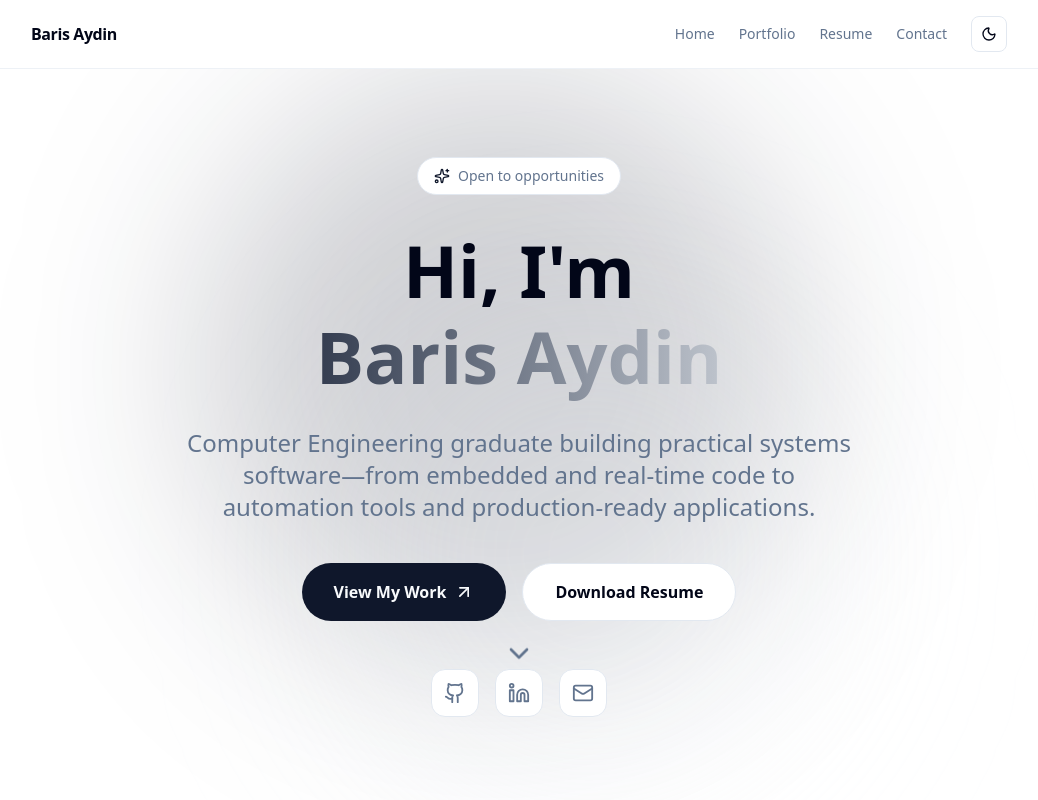
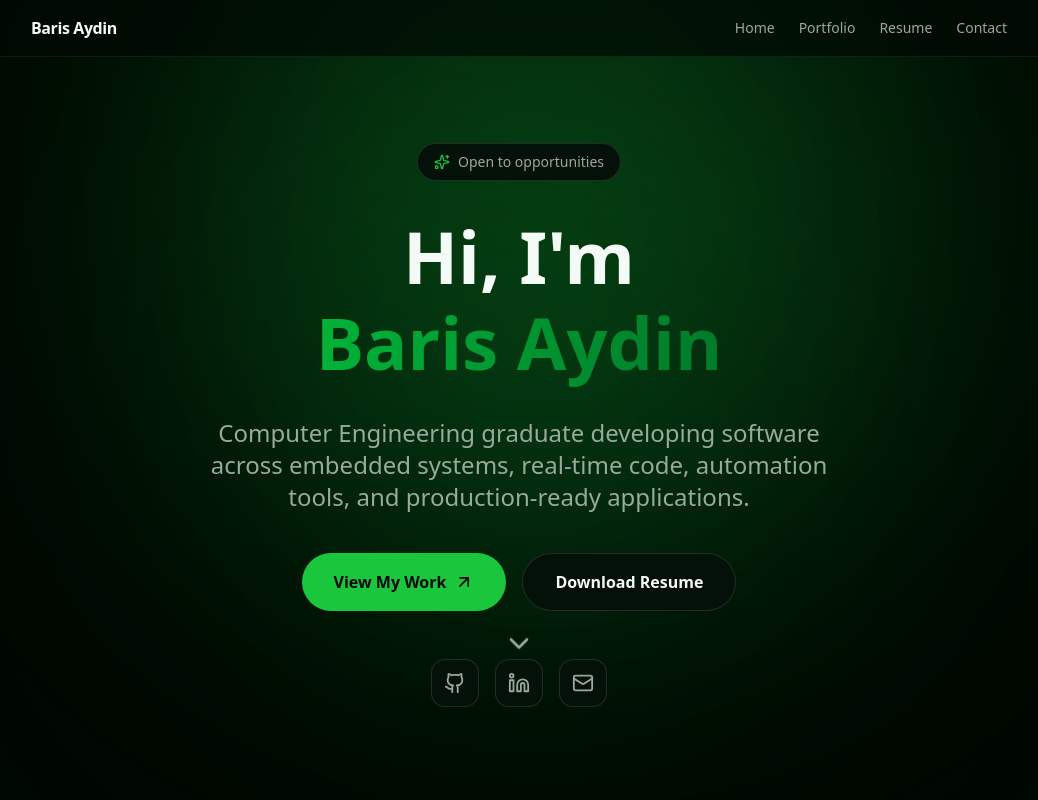
Before and after one commit to baris-aydin/personal-site, a Next.js app: page / in a window 1280 px wide. Shown: the top 800 px of the page, without its empty margins (121-1159 px from the left). Built offline with nearby package versions, Linux system fonts and the light colour scheme.

Commit message:
UI changes and website v1.0

```diff
--- a/app/globals.css
+++ b/app/globals.css
@@ -3,40 +3,56 @@
 
 @custom-variant dark (&:is(.dark *));
 
+/* --------------------------------------------------
+   Tailwind v4 theme bindings (OKLCH)
+-------------------------------------------------- */
 @theme inline {
-  --color-background: var(--background);
-  --color-foreground: var(--foreground);
+  --color-background: oklch(var(--background));
+  --color-foreground: oklch(var(--foreground));
+
   --font-sans: var(--font-geist-sans);
   --font-mono: var(--font-geist-mono);
-  --color-sidebar-ring: var(--sidebar-ring);
-  --color-sidebar-border: var(--sidebar-border);
-  --color-sidebar-accent-foreground: var(--sidebar-accent-foreground);
-  --color-sidebar-accent: var(--sidebar-accent);
-  --color-sidebar-primary-foreground: var(--sidebar-primary-foreground);
-  --color-sidebar-primary: var(--sidebar-primary);
-  --color-sidebar-foreground: var(--sidebar-foreground);
-  --color-sidebar: var(--sidebar);
-  --color-chart-5: var(--chart-5);
-  --color-chart-4: var(--chart-4);
-  --color-chart-3: var(--chart-3);
-  --color-chart-2: var(--chart-2);
-  --color-chart-1: var(--chart-1);
-  --color-ring: var(--ring);
-  --color-input: var(--input);
-  --color-border: var(--border);
-  --color-destructive: var(--destructive);
-  --color-accent-foreground: var(--accent-foreground);
-  --color-accent: var(--accent);
-  --color-muted-foreground: var(--muted-foreground);
-  --color-muted: var(--muted);
-  --color-secondary-foreground: var(--secondary-foreground);
-  --color-secondary: var(--secondary);
-  --color-primary-foreground: var(--primary-foreground);
-  --color-primary: var(--primary);
-  --color-popover-foreground: var(--popover-foreground);
-  --color-popover: var(--popover);
-  --color-card-foreground: var(--card-foreground);
-  --color-card: var(--card);
+
+  --color-card: oklch(var(--card));
+  --color-card-foreground: oklch(var(--card-foreground));
+
+  --color-popover: oklch(var(--popover));
+  --color-popover-foreground: oklch(var(--popover-foreground));
+
+  --color-primary: oklch(var(--primary));
+  --color-primary-foreground: oklch(var(--primary-foreground));
+
+  --color-secondary: oklch(var(--secondary));
+  --color-secondary-foreground: oklch(var(--secondary-foreground));
+
+  --color-muted: oklch(var(--muted));
+  --color-muted-foreground: oklch(var(--muted-foreground));
+
+  --color-accent: oklch(var(--accent));
+  --color-accent-foreground: oklch(var(--accent-foreground));
+
+  --color-destructive: oklch(var(--destructive));
+
+  --color-border: oklch(var(--border));
+  --color-input: oklch(var(--input));
+  --color-ring: oklch(var(--ring));
+
+  /* Optional extras you had */
+  --color-chart-1: oklch(var(--chart-1));
+  --color-chart-2: oklch(var(--chart-2));
+  --color-chart-3: oklch(var(--chart-3));
+  --color-chart-4: oklch(var(--chart-4));
+  --color-chart-5: oklch(var(--chart-5));
+
+  --color-sidebar: oklch(var(--sidebar));
+  --color-sidebar-foreground: oklch(var(--sidebar-foreground));
+  --color-sidebar-primary: oklch(var(--sidebar-primary));
+  --color-sidebar-primary-foreground: oklch(var(--sidebar-primary-foreground));
+  --color-sidebar-accent: oklch(var(--sidebar-accent));
+  --color-sidebar-accent-foreground: oklch(var(--sidebar-accent-foreground));
+  --color-sidebar-border: oklch(var(--sidebar-border));
+  --color-sidebar-ring: oklch(var(--sidebar-ring));
+
   --radius-sm: calc(var(--radius) - 4px);
   --radius-md: calc(var(--radius) - 2px);
   --radius-lg: var(--radius);
@@ -46,75 +62,110 @@
   --radius-4xl: calc(var(--radius) + 16px);
 }
 
+/* --------------------------------------------------
+   Brand theme: GREEN + DARK GREEN (OKLCH triplets)
+-------------------------------------------------- */
 :root {
   --radius: 0.625rem;
-  --background: oklch(1 0 0);
-  --foreground: oklch(0.129 0.042 264.695);
-  --card: oklch(1 0 0);
-  --card-foreground: oklch(0.129 0.042 264.695);
-  --popover: oklch(1 0 0);
-  --popover-foreground: oklch(0.129 0.042 264.695);
-  --primary: oklch(0.208 0.042 265.755);
-  --primary-foreground: oklch(0.984 0.003 247.858);
-  --secondary: oklch(0.968 0.007 247.896);
-  --secondary-foreground: oklch(0.208 0.042 265.755);
-  --muted: oklch(0.968 0.007 247.896);
-  --muted-foreground: oklch(0.554 0.046 257.417);
-  --accent: oklch(0.968 0.007 247.896);
-  --accent-foreground: oklch(0.208 0.042 265.755);
-  --destructive: oklch(0.577 0.245 27.325);
-  --border: oklch(0.929 0.013 255.508);
-  --input: oklch(0.929 0.013 255.508);
-  --ring: oklch(0.704 0.04 256.788);
-  --chart-1: oklch(0.646 0.222 41.116);
-  --chart-2: oklch(0.6 0.118 184.704);
-  --chart-3: oklch(0.398 0.07 227.392);
-  --chart-4: oklch(0.828 0.189 84.429);
-  --chart-5: oklch(0.769 0.188 70.08);
-  --sidebar: oklch(0.984 0.003 247.858);
-  --sidebar-foreground: oklch(0.129 0.042 264.695);
-  --sidebar-primary: oklch(0.208 0.042 265.755);
-  --sidebar-primary-foreground: oklch(0.984 0.003 247.858);
-  --sidebar-accent: oklch(0.968 0.007 247.896);
-  --sidebar-accent-foreground: oklch(0.208 0.042 265.755);
-  --sidebar-border: oklch(0.929 0.013 255.508);
-  --sidebar-ring: oklch(0.704 0.04 256.788);
+
+  /* light */
+  --background: 1 0 0;
+  --foreground: 0.16 0.02 155;
+
+  --card: 1 0 0;
+  --card-foreground: 0.16 0.02 155;
+
+  --popover: 1 0 0;
+  --popover-foreground: 0.16 0.02 155;
+
+  /* ✅ green + dark green */
+  --primary: 0.62 0.19 145;              /* green */
+  --primary-foreground: 0.98 0.01 150;   /* near-white */
+
+  --secondary: 0.42 0.12 150;            /* dark green */
+  --secondary-foreground: 0.98 0.01 150;
+
+  --muted: 0.96 0.01 150;
+  --muted-foreground: 0.48 0.03 155;
+
+  --accent: 0.96 0.01 150;
+  --accent-foreground: 0.16 0.02 155;
+
+  --destructive: 0.62 0.20 25;
+
+  --border: 0.92 0.02 155;
+  --input: 0.92 0.02 155;
+  --ring: 0.62 0.19 145;
+
+  /* charts (optional) */
+  --chart-1: 0.62 0.19 145;
+  --chart-2: 0.60 0.12 184;
+  --chart-3: 0.45 0.08 227;
+  --chart-4: 0.80 0.16 90;
+  --chart-5: 0.74 0.16 70;
+
+  /* sidebar (optional) */
+  --sidebar: 1 0 0;
+  --sidebar-foreground: 0.16 0.02 155;
+  --sidebar-primary: 0.62 0.19 145;
+  --sidebar-primary-foreground: 0.98 0.01 150;
+  --sidebar-accent: 0.96 0.01 150;
+  --sidebar-accent-foreground: 0.16 0.02 155;
+  --sidebar-border: 0.92 0.02 155;
+  --sidebar-ring: 0.62 0.19 145;
 }
 
 .dark {
-  --background: oklch(0.129 0.042 264.695);
-  --foreground: oklch(0.984 0.003 247.858);
-  --card: oklch(0.208 0.042 265.755);
-  --card-foreground: oklch(0.984 0.003 247.858);
-  --popover: oklch(0.208 0.042 265.755);
-  --popover-foreground: oklch(0.984 0.003 247.858);
-  --primary: oklch(0.929 0.013 255.508);
-  --primary-foreground: oklch(0.208 0.042 265.755);
-  --secondary: oklch(0.279 0.041 260.031);
-  --secondary-foreground: oklch(0.984 0.003 247.858);
-  --muted: oklch(0.279 0.041 260.031);
-  --muted-foreground: oklch(0.704 0.04 256.788);
-  --accent: oklch(0.279 0.041 260.031);
-  --accent-foreground: oklch(0.984 0.003 247.858);
-  --destructive: oklch(0.704 0.191 22.216);
-  --border: oklch(1 0 0 / 10%);
-  --input: oklch(1 0 0 / 15%);
-  --ring: oklch(0.551 0.027 264.364);
-  --chart-1: oklch(0.488 0.243 264.376);
-  --chart-2: oklch(0.696 0.17 162.48);
-  --chart-3: oklch(0.769 0.188 70.08);
-  --chart-4: oklch(0.627 0.265 303.9);
-  --chart-5: oklch(0.645 0.246 16.439);
-  --sidebar: oklch(0.208 0.042 265.755);
-  --sidebar-foreground: oklch(0.984 0.003 247.858);
-  --sidebar-primary: oklch(0.488 0.243 264.376);
-  --sidebar-primary-foreground: oklch(0.984 0.003 247.858);
-  --sidebar-accent: oklch(0.279 0.041 260.031);
-  --sidebar-accent-foreground: oklch(0.984 0.003 247.858);
-  --sidebar-border: oklch(1 0 0 / 10%);
-  --sidebar-ring: oklch(0.551 0.027 264.364);
+  /* dark */
+  --background: 0.12 0.03 155;
+  --foreground: 0.98 0.01 150;
+
+  --card: 0.16 0.03 155;
+  --card-foreground: 0.98 0.01 150;
+
+  --popover: 0.16 0.03 155;
+  --popover-foreground: 0.98 0.01 150;
+
+  /* ✅ green + dark green */
+  --primary: 0.72 0.22 145;              /* brighter green glow */
+  --primary-foreground: 0.12 0.03 155;
+
+  --secondary: 0.45 0.14 150;            /* dark green */
+  --secondary-foreground: 0.98 0.01 150;
+
+  --muted: 0.20 0.03 155;
+  --muted-foreground: 0.72 0.03 150;
+
+  --accent: 0.20 0.03 155;
+  --accent-foreground: 0.98 0.01 150;
+
+  --destructive: 0.65 0.20 25;
+
+  --border: 1 0 0 / 0.12;
+  --input: 1 0 0 / 0.15;
+  --ring: 0.72 0.22 145;
+
+  /* charts (optional) */
+  --chart-1: 0.72 0.22 145;
+  --chart-2: 0.70 0.17 162;
+  --chart-3: 0.75 0.16 70;
+  --chart-4: 0.65 0.20 305;
+  --chart-5: 0.66 0.20 25;
+
+  /* sidebar (optional) */
+  --sidebar: 0.16 0.03 155;
+  --sidebar-foreground: 0.98 0.01 150;
+  --sidebar-primary: 0.72 0.22 145;
+  --sidebar-primary-foreground: 0.12 0.03 155;
+  --sidebar-accent: 0.20 0.03 155;
+  --sidebar-accent-foreground: 0.98 0.01 150;
+  --sidebar-border: 1 0 0 / 0.12;
+  --sidebar-ring: 0.72 0.22 145;
 }
 
+/* --------------------------------------------------
+   Base styles
+-------------------------------------------------- */
 @layer base {
   * {
     @apply border-border outline-ring/50;
@@ -123,64 +174,29 @@
     @apply bg-background text-foreground;
   }
 }
+
+/* --------------------------------------------------
+   Glow + helpers (OKLCH-safe)
+-------------------------------------------------- */
 :root {
-  --glow-primary: 0 0 40px hsl(var(--primary) / 0.35);
+  --glow-primary: 0 0 48px oklch(var(--primary) / 0.38);
 }
 
-/* Gradient title */
+/* Gradient helper if you use it anywhere */
 .gradient-text {
   background: linear-gradient(
     90deg,
-    hsl(var(--primary)) 0%,
-    hsl(var(--secondary)) 100%
+    oklch(var(--primary)) 0%,
+    oklch(var(--secondary)) 100%
   );
   -webkit-background-clip: text;
   background-clip: text;
   color: transparent;
 }
 
-/* Simple entry animation */
-@keyframes fadeInUp {
-  from {
-    opacity: 0;
-    transform: translateY(14px);
-  }
-  to {
-    opacity: 1;
-    transform: translateY(0);
-  }
-}
-
-.fade-in-up {
-  opacity: 0;
-  animation: fadeInUp 700ms ease forwards;
-}
-
-.delay-100 { animation-delay: 100ms; }
-.delay-200 { animation-delay: 200ms; }
-.delay-300 { animation-delay: 300ms; }
-.delay-400 { animation-delay: 400ms; }
-
-.card-hover:hover {
-  transform: translateY(-2px);
-}
-:root {
-  --glow-primary: 0 0 40px hsl(var(--primary) / 0.35);
-}
-
-/* Gradient text helper */
-.gradient-text {
-  background: linear-gradient(
-    90deg,
-    hsl(var(--primary)) 0%,
-    hsl(var(--secondary)) 100%
-  );
-  -webkit-background-clip: text;
-  background-clip: text;
-  color: transparent;
-}
-
-/* Entry animation */
+/* --------------------------------------------------
+   Animations
+-------------------------------------------------- */
 @keyframes fadeInUp {
   from {
     opacity: 0;
@@ -211,23 +227,36 @@
 }
 .card-hover:hover {
   transform: translateY(-2px);
-  box-shadow: 0 10px 30px hsl(0 0% 0% / 0.25);
+  box-shadow: 0 10px 30px rgb(0 0 0 / 0.25);
 }
 
 /* Glass / blur panel */
 .glass {
-  background: hsl(var(--background) / 0.70);
+  background: oklch(var(--background) / 0.70);
   backdrop-filter: blur(12px);
   -webkit-backdrop-filter: blur(12px);
 }
 
-/* Soft animated blob */
+/* Animated background blob */
 @keyframes blobFloat {
   0% { transform: translate(0, 0) scale(1); }
-  50% { transform: translate(10px, -12px) scale(1.05); }
+  50% { transform: translate(12px, -16px) scale(1.05); }
   100% { transform: translate(0, 0) scale(1); }
 }
 
 .blob {
-  animation: blobFloat 10s ease-in-out infinite;
+  animation: blobFloat 12s ease-in-out infinite;
 }
+
+
+/* --------------------------------------------------
+   Scrolling: keep normal page scrolling
+-------------------------------------------------- */
+html,
+body {
+  height: 100%;
+}
+
+body {
+  overflow-x: hidden;
+}
--- a/app/layout.tsx
+++ b/app/layout.tsx
@@ -1,12 +1,9 @@
 import "./globals.css";
-import { ThemeProvider } from "@/components/theme-provider";
 
 export default function RootLayout({ children }: { children: React.ReactNode }) {
   return (
-    <html lang="en" suppressHydrationWarning>
-      <body>
-        <ThemeProvider>{children}</ThemeProvider>
-      </body>
+    <html lang="en" className="dark">
+      <body>{children}</body>
     </html>
   );
 }
--- a/app/page.tsx
+++ b/app/page.tsx
@@ -13,15 +13,22 @@ import {
 } from "lucide-react";
 import { SiteNav } from "@/components/site-nav";
 
-const AnimatedCounter = ({ end, duration = 2000 }: { end: number; duration?: number }) => {
+const AnimatedCounter = ({
+  end,
+  duration = 2000,
+}: {
+  end: number;
+  duration?: number;
+}) => {
   const [count, setCount] = useState(0);
   const ref = useRef<HTMLSpanElement>(null);
   const [isVisible, setIsVisible] = useState(false);
 
   useEffect(() => {
-    const observer = new IntersectionObserver(([entry]) => setIsVisible(entry.isIntersecting), {
-      threshold: 0.1,
-    });
+    const observer = new IntersectionObserver(
+      ([entry]) => setIsVisible(entry.isIntersecting),
+      { threshold: 0.1 }
+    );
     if (ref.current) observer.observe(ref.current);
     return () => observer.disconnect();
   }, []);
@@ -77,7 +84,10 @@ const ProjectCard = ({
       <p className="text-muted-foreground mb-4 leading-relaxed">{description}</p>
       <div className="flex flex-wrap gap-2">
         {tags.map((tag) => (
-          <span key={tag} className="px-3 py-1 text-xs font-medium bg-muted text-muted-foreground rounded-full">
+          <span
+            key={tag}
+            className="px-3 py-1 text-xs font-medium bg-muted text-muted-foreground rounded-full"
+          >
             {tag}
           </span>
         ))}
@@ -91,7 +101,7 @@ export default function HomePage() {
 
   useEffect(() => {
     const handleScroll = () => setScrollY(window.scrollY);
-    window.addEventListener("scroll", handleScroll);
+    window.addEventListener("scroll", handleScroll, { passive: true });
     return () => window.removeEventListener("scroll", handleScroll);
   }, []);
 
@@ -120,23 +130,30 @@ export default function HomePage() {
   ];
 
   return (
-    <div className="min-h-screen bg-background text-foreground overflow-hidden">
+    <div className="relative min-h-screen bg-background text-foreground overflow-x-hidden">
       <SiteNav />
 
-      {/* Hero */}
-      <section className="min-h-[calc(100vh-64px)] relative flex items-center justify-center px-4">
-        {/* Animated gradient blobs */}
-        <div className="absolute inset-0 overflow-hidden">
+      {/* ✅ Page-level moving glow (does NOT stop at hero) */}
+      <div className="pointer-events-none absolute inset-0 z-0 overflow-visible">
         <div
-            className="absolute top-0 left-1/4 w-[600px] h-[600px] bg-primary/20 rounded-full blur-[100px] transition-transform duration-1000"
-            style={{ transform: `translateY(${scrollY * 0.2}px)` }}
+          className="absolute -top-40 left-1/4 h-[700px] w-[700px] rounded-full bg-primary/25 blur-[140px] transition-transform duration-700"
+          style={{ transform: `translateY(${scrollY * 0.18}px)` }}
         />
         <div
-            className="absolute bottom-0 right-1/4 w-[500px] h-[500px] bg-secondary/20 rounded-full blur-[100px] transition-transform duration-1000"
-            style={{ transform: `translateY(${-scrollY * 0.15}px)` }}
+          className="absolute top-10 right-1/4 h-[620px] w-[620px] rounded-full bg-secondary/20 blur-[140px] transition-transform duration-700"
+          style={{ transform: `translateY(${-scrollY * 0.12}px)` }}
+        />
+        {/* a mid-page glow so the effect continues further down */}
+        <div
+          className="absolute top-[55%] left-[18%] h-[720px] w-[720px] rounded-full bg-primary/12 blur-[160px] transition-transform duration-700"
+          style={{ transform: `translateY(${scrollY * 0.06}px)` }}
         />
       </div>
 
+      {/* Everything else above the glow */}
+      <div className="relative z-10">
+        {/* Hero */}
+        <section className="min-h-[calc(100vh-64px)] relative flex items-center justify-center px-4">
           <div className="relative z-10 text-center max-w-4xl mx-auto">
             <div className="fade-in-up">
               <span className="inline-flex items-center gap-2 px-4 py-2 bg-card border border-border rounded-full text-sm text-muted-foreground mb-8">
@@ -146,13 +163,14 @@ export default function HomePage() {
             </div>
 
             <h1 className="text-5xl md:text-7xl font-bold mb-6 leading-[1.2] fade-in-up delay-100">
-            <span className="block text-foreground">Hi, I'm</span>
-            <span className="block bg-gradient-to-r from-primary to-secondary bg-clip-text text-transparent leading-[1.2] pb-1">Baris Aydin</span>
+              <span className="block text-foreground">Hi, I&apos;m</span>
+              <span className="block bg-gradient-to-r from-primary to-secondary bg-clip-text text-transparent leading-[1.2] pb-2">
+                Baris Aydin
+              </span>
             </h1>
 
             <p className="text-xl md:text-2xl text-muted-foreground mb-10 max-w-2xl mx-auto fade-in-up delay-200">
-            Computer Engineering graduate building practical systems software—from embedded and real-time code to
-            automation tools and production-ready applications.
+              Computer Engineering graduate developing software across embedded systems, real-time code, automation tools, and production-ready applications.
             </p>
 
             <div className="flex flex-wrap justify-center gap-4 fade-in-up delay-300">
@@ -174,7 +192,6 @@ export default function HomePage() {
               </a>
             </div>
 
-          {/* Social links */}
             <div className="flex justify-center gap-4 mt-12 fade-in-up delay-400">
               <Link
                 href="https://github.com/baris-aydin"
@@ -195,7 +212,7 @@ export default function HomePage() {
                 <Linkedin size={22} />
               </Link>
               <Link
-              href="brsalpaydn@gmail.com"
+                href="mailto:brsalpaydn@gmail.com"
                 className="p-3 bg-card border border-border rounded-xl text-muted-foreground hover:text-primary hover:border-primary transition-all duration-300"
                 aria-label="Email"
               >
@@ -203,40 +220,20 @@ export default function HomePage() {
               </Link>
             </div>
 
-          {/* Scroll indicator */}
             <div className="absolute bottom-10 left-1/2 -translate-x-1/2 animate-bounce">
               <ChevronDown className="text-muted-foreground" size={32} />
             </div>
           </div>
         </section>
 
-      {/* Stats (optional but looks great) */}
-      <section className="py-20 px-4 bg-card/50">
-        <div className="max-w-6xl mx-auto grid grid-cols-2 md:grid-cols-3 gap-8">
-          {[
-            { value: 10, suffix: "+", label: "Major Projects" },
-            { value: 2, suffix: "+", label: "Domains (Embedded & Web)" },
-            { value: 50, suffix: "+", label: "Students Supported" },
-          ].map((stat, i) => (
-            <div key={stat.label} className="text-center fade-in-up" style={{ animationDelay: `${i * 100}ms` }}>
-              <div className="text-4xl md:text-5xl font-bold text-foreground mb-2">
-                <AnimatedCounter end={stat.value} />
-                {stat.suffix}
-              </div>
-              <div className="text-muted-foreground">{stat.label}</div>
-            </div>
-          ))}
-        </div>
-      </section>
-
         {/* Featured Projects */}
-      <section className="py-20 px-4">
+        <section className="py-20 px-4 relative">
           <div className="max-w-6xl mx-auto">
             <div className="text-center mb-16 fade-in-up">
               <span className="text-primary font-medium mb-2 block">Portfolio</span>
               <h2 className="text-4xl md:text-5xl font-bold text-foreground mb-4">Featured Projects</h2>
               <p className="text-muted-foreground max-w-2xl mx-auto">
-              A few highlights. See the full list with detailed write-ups and GitHub links.
+                A few highlights. See the full list with detailed information and GitHub links.
               </p>
             </div>
 
@@ -258,7 +255,7 @@ export default function HomePage() {
         </section>
 
         {/* Contact CTA */}
-      <section className="py-20 px-4">
+        <section className="py-20 px-4 relative">
           <div className="max-w-4xl mx-auto text-center">
             <div className="p-12 bg-gradient-to-br from-primary/10 via-card to-secondary/10 border border-border rounded-3xl fade-in-up">
               <h2 className="text-3xl md:text-4xl font-bold text-foreground mb-4">Let’s connect</h2>
@@ -277,14 +274,23 @@ export default function HomePage() {
 
         <footer className="py-8 px-4 border-t border-border">
           <div className="max-w-6xl mx-auto flex flex-col md:flex-row items-center justify-between gap-4">
-          <p className="text-muted-foreground text-sm">© {new Date().getFullYear()} Baris Aydin. All rights reserved.</p>
+            <p className="text-muted-foreground text-sm">
+              © {new Date().getFullYear()} Baris Aydin. All rights reserved.
+            </p>
             <div className="flex gap-6 text-sm text-muted-foreground">
-            <Link href="/projects" className="hover:text-primary transition-colors">Projects</Link>
-            <Link href="/resume" className="hover:text-primary transition-colors">Resume</Link>
-            <Link href="/contact" className="hover:text-primary transition-colors">Contact</Link>
+              <Link href="/projects" className="hover:text-primary transition-colors">
+                Portfolio
+              </Link>
+              <Link href="/resume" className="hover:text-primary transition-colors">
+                Resume
+              </Link>
+              <Link href="/contact" className="hover:text-primary transition-colors">
+                Contact
+              </Link>
             </div>
           </div>
         </footer>
       </div>
+    </div>
   );
 }
--- a/components/page-shell.tsx
+++ b/components/page-shell.tsx
@@ -1,23 +1,48 @@
+"use client";
+
+import { ReactNode, useEffect, useState } from "react";
 import { SiteNav } from "@/components/site-nav";
 
 export function PageShell({
   children,
-  showBlobs = true,
+  glow = true,
 }: {
-  children: React.ReactNode;
-  showBlobs?: boolean;
+  children: ReactNode;
+  glow?: boolean;
 }) {
+  const [scrollY, setScrollY] = useState(0);
+
+  useEffect(() => {
+    if (!glow) return;
+
+    const handleScroll = () => setScrollY(window.scrollY);
+    window.addEventListener("scroll", handleScroll, { passive: true });
+    return () => window.removeEventListener("scroll", handleScroll);
+  }, [glow]);
+
   return (
-    <div className="min-h-screen bg-background text-foreground overflow-hidden">
+    <div className="relative min-h-screen bg-background text-foreground overflow-x-hidden">
       <SiteNav />
 
-      {showBlobs && (
-        <div className="pointer-events-none absolute inset-0 overflow-hidden">
-          <div className="blob absolute -top-24 left-1/4 h-[520px] w-[520px] rounded-full bg-primary/20 blur-[110px]" />
-          <div className="blob absolute -bottom-28 right-1/4 h-[460px] w-[460px] rounded-full bg-secondary/20 blur-[110px]" />
+      {/* ✅ Global moving glow (shared across pages) */}
+      {glow ? (
+        <div className="pointer-events-none absolute inset-0 z-0 overflow-hidden">
+          <div
+            className="absolute -top-40 left-1/4 h-[700px] w-[700px] rounded-full bg-primary/25 blur-[140px] transition-transform duration-700"
+            style={{ transform: `translateY(${scrollY * 0.18}px)` }}
+          />
+          <div
+            className="absolute top-10 right-1/4 h-[620px] w-[620px] rounded-full bg-secondary/20 blur-[140px] transition-transform duration-700"
+            style={{ transform: `translateY(${-scrollY * 0.12}px)` }}
+          />
+          <div
+            className="absolute top-[55%] left-[18%] h-[720px] w-[720px] rounded-full bg-primary/12 blur-[160px] transition-transform duration-700"
+            style={{ transform: `translateY(${scrollY * 0.06}px)` }}
+          />
         </div>
-      )}
+      ) : null}
 
+      {/* Content above glow */}
       <div className="relative z-10">{children}</div>
     </div>
   );
--- a/components/site-nav.tsx
+++ b/components/site-nav.tsx
@@ -1,5 +1,5 @@
 import Link from "next/link";
-import { ThemeToggle } from "@/components/theme-toggle";
+/*import { ThemeToggle } from "@/components/theme-toggle";*/
 
 export function SiteNav() {
   return (
@@ -22,7 +22,7 @@ export function SiteNav() {
           <Link className="text-muted-foreground hover:text-foreground transition-colors" href="/contact">
             Contact
           </Link>
-          <ThemeToggle />
+          {/* <ThemeToggle /> */}
         </div>
       </nav>
     </header>
```
Also changed, not shown: app/projects/page.tsx (+24 -12 lines), app/resume/page.tsx (+2 -6 lines), 1 other file (tests, documents, lock files or other folders). Lines whose indentation alone changed are shown as unchanged.
